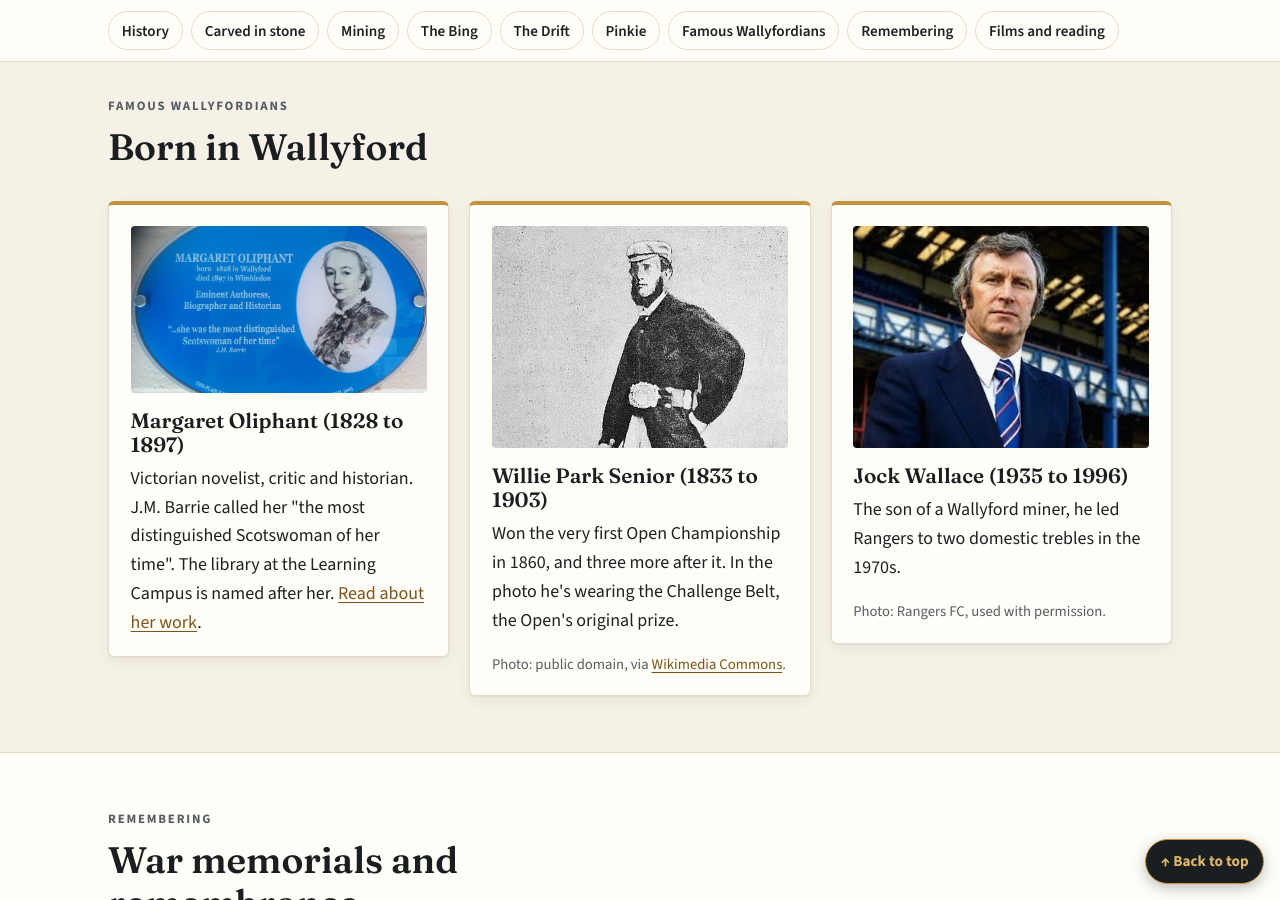
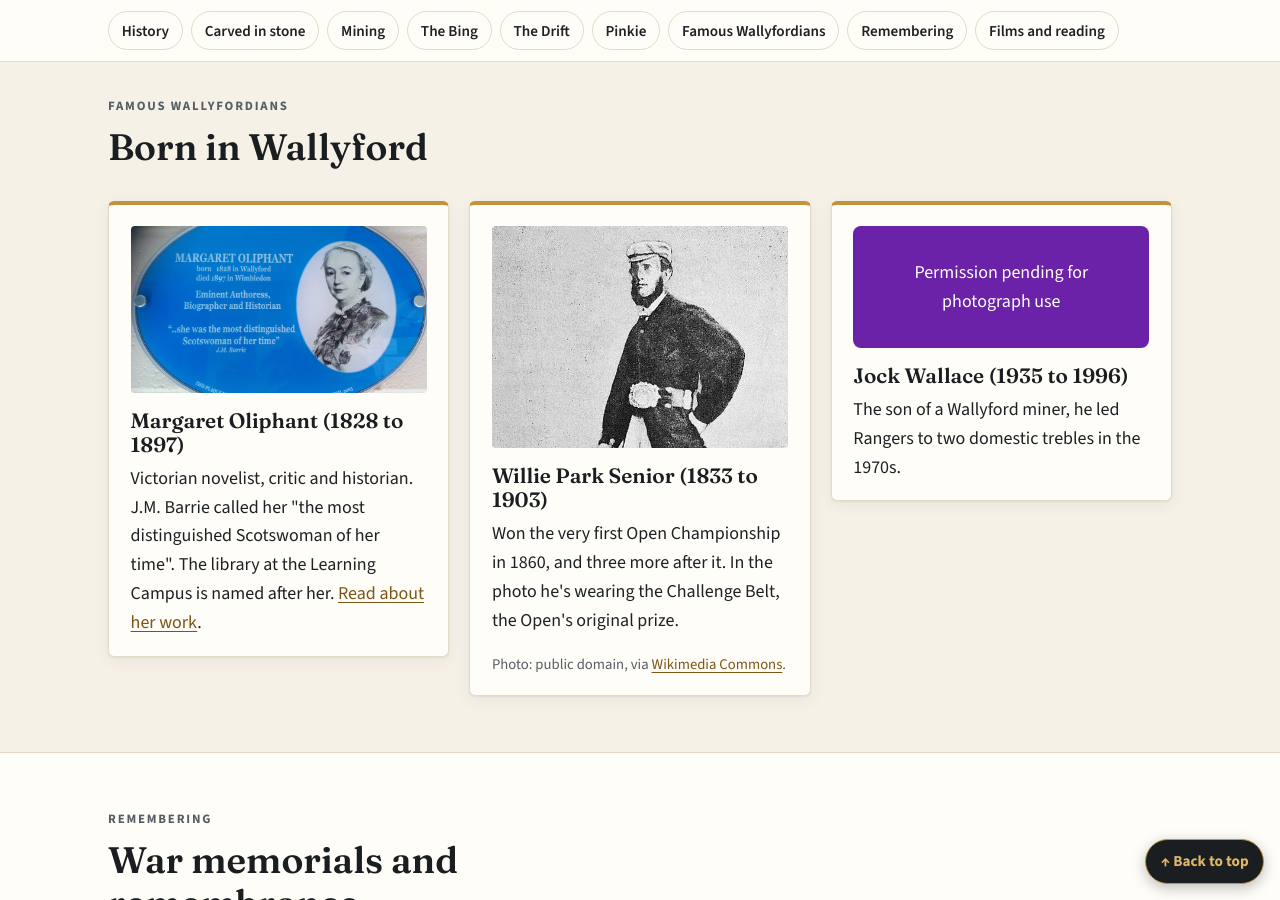
Before and after one commit to dochtie/wallyford-community-council, a Jekyll site: the page built from wallyford.html, in a window 1280 px wide and 900 px high, scrolled down 4876 px. Built offline with Jekyll 4.4.1, drawn with Linux system fonts in a browser that asks for light colours; some of the changed text lies outside the part shown.

Commit message:
Remove Jock Wallace photo and add permission pending note

```diff
--- a/wallyford.html
+++ b/wallyford.html
@@ -202,10 +202,11 @@ description: The story of Wallyford, East Lothian. Mining and the Miners' Stones
         <p class="small muted">Photo: public domain, via <a href="https://commons.wikimedia.org/wiki/File:Willie_Park_Senior_wearing_the_Championship_Belt.jpg">Wikimedia Commons</a>.</p>
       </article>
       <article class="card">
-        <img class="card-img card-img-4x3" src="{{ '/assets/img/jock-wallace.jpg' | relative_url }}" alt="Jock Wallace in a dark suit and striped tie, standing in front of a football stand" width="386" height="290" loading="lazy">
+        <div style="background-color: #6b21a8; color: white; padding: 2rem; text-align: center; border-radius: 0.5rem; margin-bottom: 1rem;">
+          Permission pending for photograph use
+        </div>
         <h3>Jock Wallace (1935 to 1996)</h3>
         <p>The son of a Wallyford miner, he led Rangers to two domestic trebles in the 1970s.</p>
-        <p class="small muted">Photo: Rangers FC, used with permission.</p>
       </article>
     </div>
   </div>
@@ -265,12 +266,9 @@ description: The story of Wallyford, East Lothian. Mining and the Miners' Stones
           <li><a href="https://www.flickr.com/photos/eastlothian/albums/72157644170256596/">A history of Wallyford in photos</a> (East Lothian Council)</li>
           <li><a href="https://eastlothianantiquarians.org.uk/files/2026/04/Place-names-of-East-Lothian-A-journey-through-time-Liz-Curtis-Third-edition-March-2026.pdf">Place-names of East Lothian</a> by Liz Curtis (PDF)</li>
           <li><a href="https://www.mining-landscapes.org">Mining Landscapes</a></li>
-          <li><a href="https://www.eastlothian.gov.uk/sites/default/files/downloads/Musselburgh_Paths_leaflet.pdf">Musselburgh area paths</a> (East Lothian Council, PDF)</li>
+          <li><a href="https://www.eastlothian.gov.uk/downloads/file/12989/musselburgh_area_paths">Musselburgh area paths</a> (East Lothian Council, PDF)</li>
         </ul>
       </div>
     </div>
-    <div class="callout">
-      <p><strong>Thank you</strong> to Alister Hadden for providing the history information on this page.</p>
-    </div>
   </div>
 </section>
```
